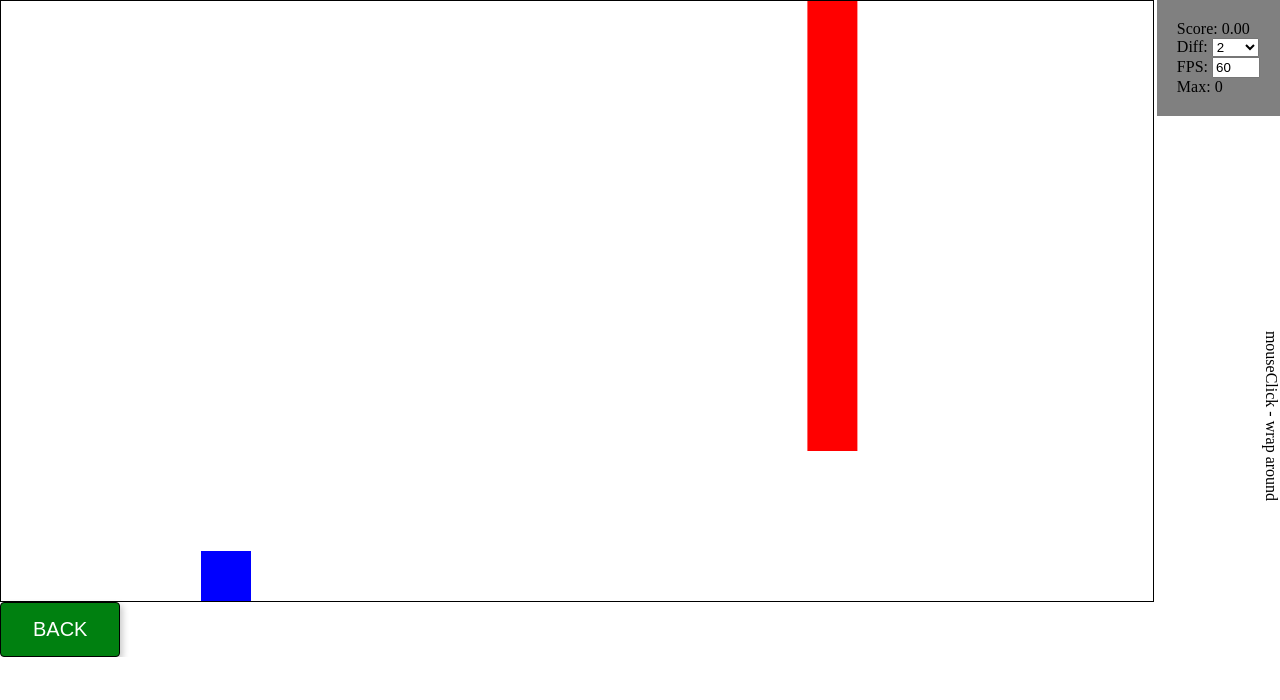
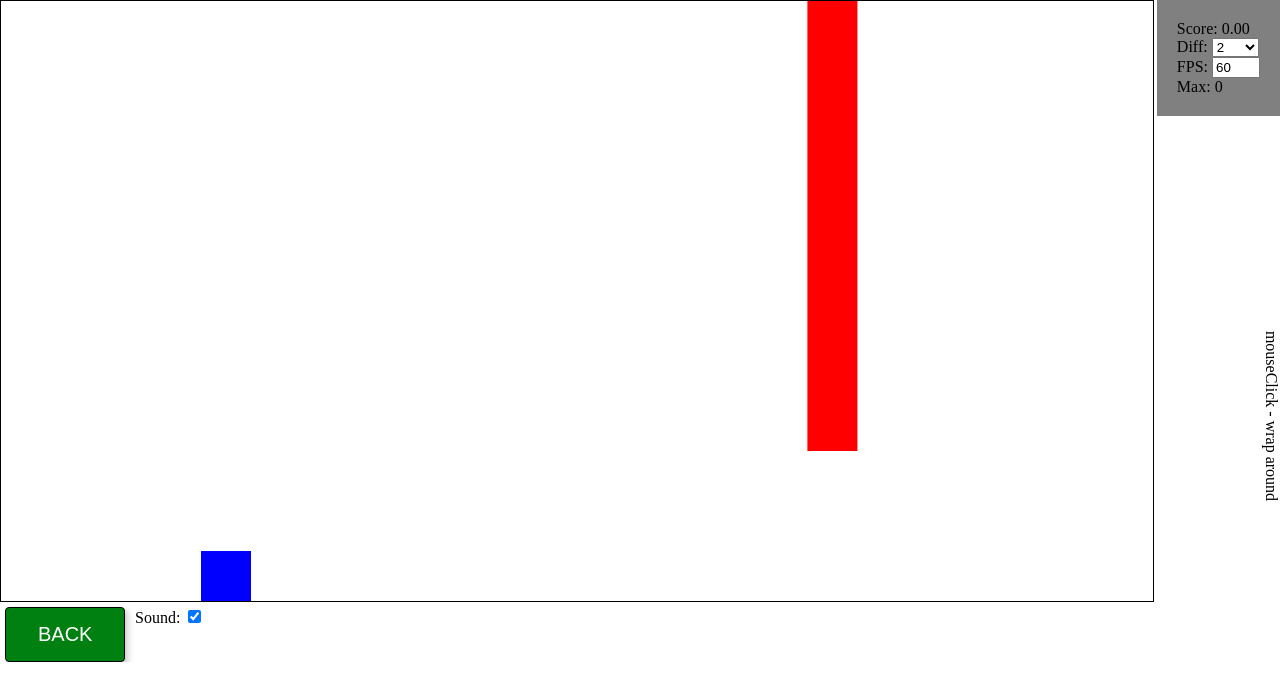
Before and after one commit to egnrse/egnrse.eu, a plain HTML site: page local/games/FlappyBlocks/index.html in a window 1280 px wide. Drawn offline with Linux system fonts and the light colour scheme; no server answers.

Commit message:
games/flappyblocks: added sound checkbox

```diff
--- a/local/games/FlappyBlocks/index.html
+++ b/local/games/FlappyBlocks/index.html
@@ -47,11 +47,29 @@
 				background:grey;
 				padding: 20px;
 			}
+			.bellowGame {
+
+				padding: 5px;
+			}
+			.rightBottom {
+				padding-left: 130px;
+			}
+			.backButton {
+				float: left;
+			}
+
 		</style>
 	</head>
 <body>
 <canvas id="myCanvas" width="400" height="400"></canvas>
-<button onclick="location.href = '../';" id="gamesButton" class="float-left submit-button">BACK</button>
+<div class="bellowGame">
+	<button onclick="location.href = '../';" id="gamesButton" class="backButton">BACK</button>
+	<div class="rightBottom">
+		<label for="checkboxMusic">Sound:</label>
+		<input type="checkbox" id="checkboxMusic" checked onchange="checkboxMusicChanged(this)"><br>
+	</div>
+</div>
+
 <p class="hint">mouseClick - wrap around
 </p>
 
@@ -70,8 +88,9 @@
 	<input type="number" value="60" min="10" step="10" id="fpsBox" style="width: 40px"/> <br>
 	<label>Max:</label>
 	<label id="maxScoreLabel">0</label> <br>
+</div>
 
-</div>
+
 <script>
 	// @brief alert the user to too little width (to reasonably play the game)
 	function testWidth() {
@@ -79,7 +98,7 @@
 		if(width < 900) {
 			let mobile = "";
 			if(/Mobi|Android|iPhone|iPad|iPod/i.test(navigator.userAgent)) mobile = "Try rotating the screen. ";
-			alert("The Window might have too little width. " + mobile + "(current width: " + width +")");
+			alert("The Window might have to little width. " + mobile + "(current width: " + width +")");
 		}
 	}
 	window.addEventListener("resize", testWidth);
--- a/local/games/FlappyBlocks/script.js
+++ b/local/games/FlappyBlocks/script.js
@@ -155,6 +155,13 @@ async function audioInit() {
 	//themeStart.addEventListener('ended', () => {themeLoop.play(); console.log("playing Loop");});
 	//themeLoop.addEventListener('ended', () => {themeLoop.play();});
 	//themeStart.play();
+}
+
+// @brief set loudness of music/sfx (from checkboxMusic)
+function checkboxMusicChanged(checkbox) {
+	let loudness = checkbox.checked ? 1 : 0;
+	musicGainNode.gain.setValueAtTime(loudness, audioCtx.currentTime);
+	sfxGainNode.gain.setValueAtTime(loudness, audioCtx.currentTime);
 }
 
 /// SETTINGS //////////
```
Lines whose indentation alone changed are shown as unchanged.
